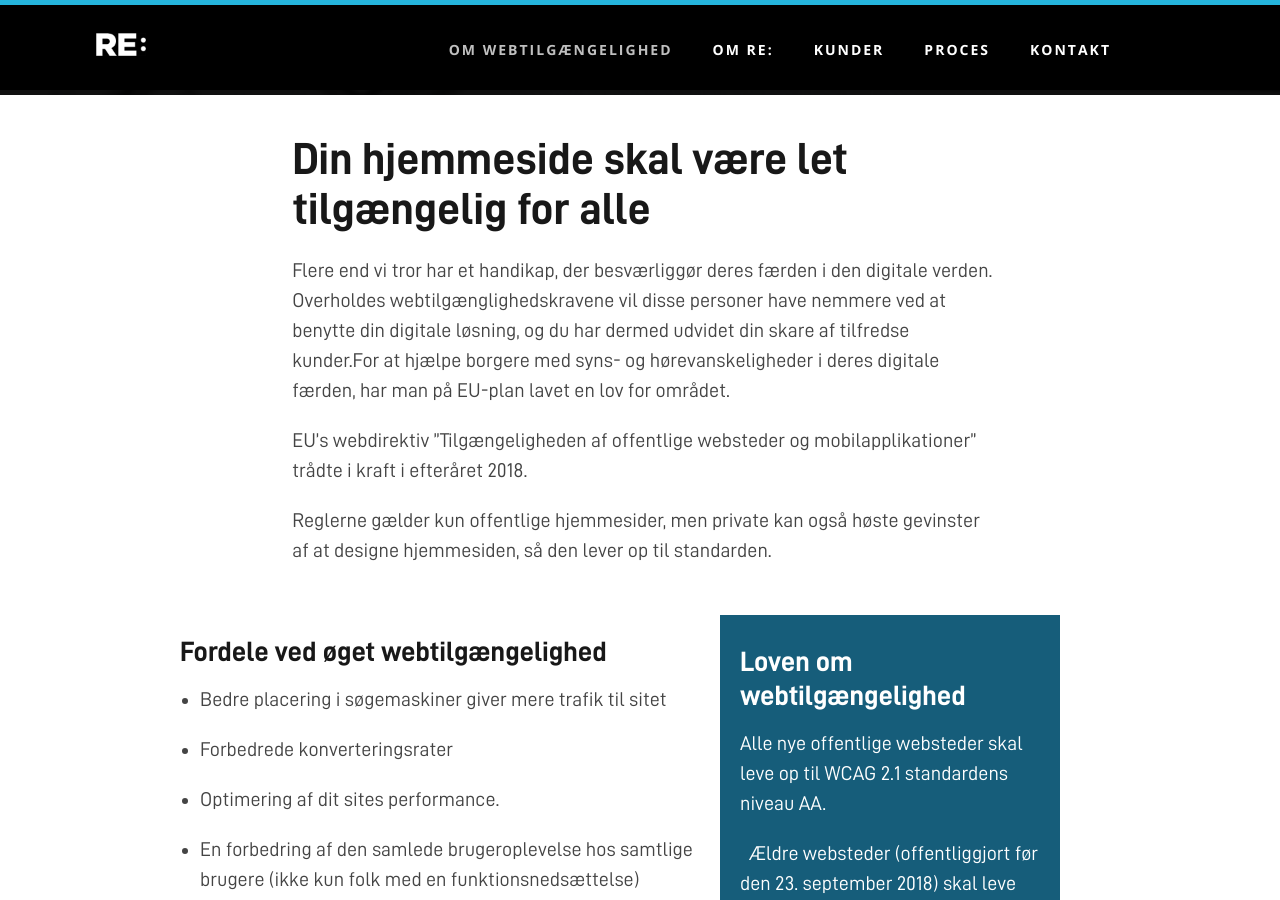
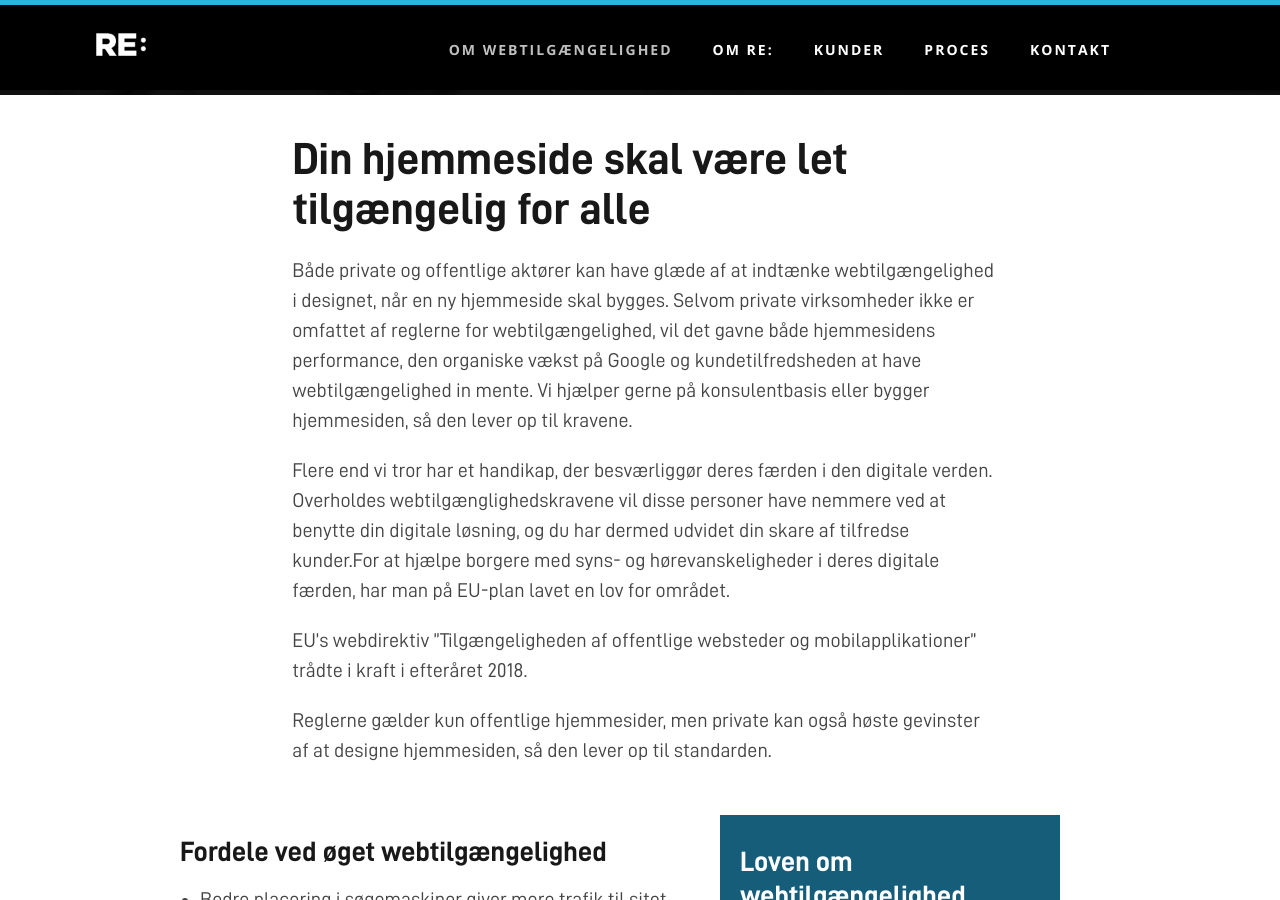
Before and after one commit to re-cph/recph-net, a Jekyll site: the page webtilgaengelighed/index.html, which Jekyll copies as it is, in a window 1280 px wide and 900 px high, scrolled down 864 px. Built offline with Jekyll 4.4.1, drawn with Linux system fonts in a browser that asks for light colours; comment, search, counter and statistics services are not loaded; some of the changed text lies outside the part shown.

Commit message:
Flyt afsnit, idet Philip fra Opvækst og Mehlbye tror tekstforfatteren har placeret det forkert

```diff
--- a/webtilgaengelighed/index.html
+++ b/webtilgaengelighed/index.html
@@ -201,7 +201,9 @@ height="0" width="0" style="display:none;visibility:hidden"></iframe></noscript>
         <h2>
           Din hjemmeside skal være let tilgængelig for alle
         </h2>
-
+        <p>
+            Både private og offentlige aktører kan have glæde af at indtænke webtilgængelighed i designet, når en ny hjemmeside skal bygges. Selvom private virksomheder ikke er omfattet af reglerne for webtilgængelighed, vil det gavne både hjemmesidens performance, den organiske vækst på Google og kundetilfredsheden at have webtilgængelighed in mente. Vi hjælper gerne på konsulentbasis eller bygger hjemmesiden, så den lever op til kravene.
+          </p>
         <p>
           Flere end vi tror har et handikap, der besværliggør deres færden i den digitale verden. Overholdes webtilgænglighedskravene vil disse personer have nemmere ved at benytte din digitale løsning, og du har dermed udvidet din skare af tilfredse kunder.For at hjælpe borgere med syns- og hørevanskeligheder i deres digitale færden, har man på EU-plan lavet en lov for området.
         </p>
@@ -298,9 +300,6 @@ height="0" width="0" style="display:none;visibility:hidden"></iframe></noscript>
           <h2>Implementering af webtilgængelighed</h2>
           <p>
             Vi har omfattende erfaring i at kode nye hjemmesider, så de overholder reglerne for webtilgængelighed. Der er mange fejlkilder, der er væsentlige at have for øje allerede i projekteringen af hjemmesiden, og når man, som vi ofte gør, kommer ind i projektet langt senere i hjemmesidens levetid, kræver det overblik og erfaring at kunne levere gode resultater.
-          </p>
-          <p>
-            Både private og offentlige aktører kan have glæde af at indtænke webtilgængelighed i designet, når en ny hjemmeside skal bygges. Selvom private virksomheder ikke er omfattet af reglerne for webtilgængelighed, vil det gavne både hjemmesidens performance, den organiske vækst på Google og kundetilfredsheden at have webtilgængelighed in mente. Vi hjælper gerne på konsulentbasis eller bygger hjemmesiden, så den lever op til kravene.
           </p>
         </div>
       </div>
```
